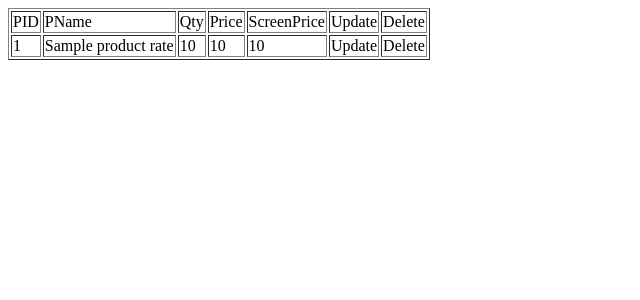
After one commit to suthidaKN/db21_008, a PHP site: template views/ProductRate/index_Product.php in a window 1280 px wide. The commit adds this page. Shown: the top 300 px of the page, without its empty margins (0-640 px from the left). Run offline with PHP 8.4, Linux system fonts and the light colour scheme; the template is opened without the code that fills it: most values are stand-ins (such as "Sample title", 1, 10 or a date in 2020).

Commit message:
ProductRate_index

```diff
--- a/index.php
+++ b/index.php
@@ -17,6 +17,7 @@ if(isset($_GET['controller'])&&isset($_GET['action']))
     <br>[<a href="?controller=pages&action=home">Home </a>]
     [<a href="?controller=Quotation&action=index">Quotation </a>]
     [<a href="?controller=QuotationDetail&action=index"> QuotationDetail </a>]
+    [<a href="?controller=ProductRate&action=index">ProductRate</a>]
     <?php require_once("./routes.php");?>
 
 
--- /dev/null
+++ b/views/ProductRate/index_Product.php
@@ -0,0 +1,44 @@
+<table border = 1 >
+<tr>
+
+    <td>PID</td>
+
+    <td>PName</td>
+
+    <td>Qty</td>
+
+    <td>Price</td>
+
+    <td>ScreenPrice</td>
+
+    <td>Update</td>
+
+    <td>Delete</td>
+
+</tr>
+
+<?php foreach($ProductRate_list as $ProductRate)
+
+{
+
+    echo "<tr><td>$ProductRate->PID</td>
+
+    <td>$ProductRate->PName</td>
+
+    <td>$ProductRate->Qty</td>
+
+    <td>$ProductRate->Price</td>
+
+    <td>$ProductRaten->ScreenPrice</td>
+
+    <td>Update</td>
+
+    <td>Delete</td>
+
+    </tr>";
+
+}
+
+echo "</table>";
+
+?>
```
Also changed, not shown: controllers/ProductRate_controller.php (added, +11 -0 lines), models/ProductRateModel.php (added, +40 -0 lines), routes.php (+8 -1 lines).
